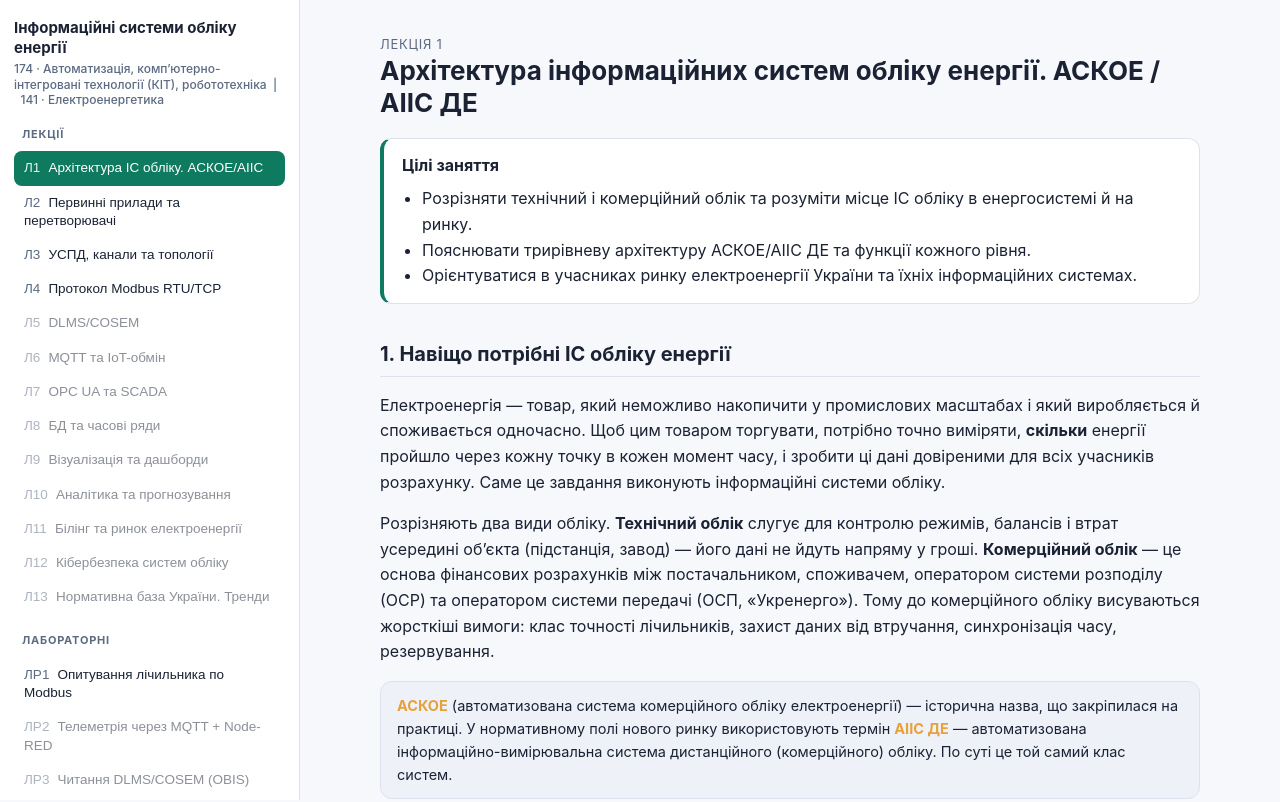
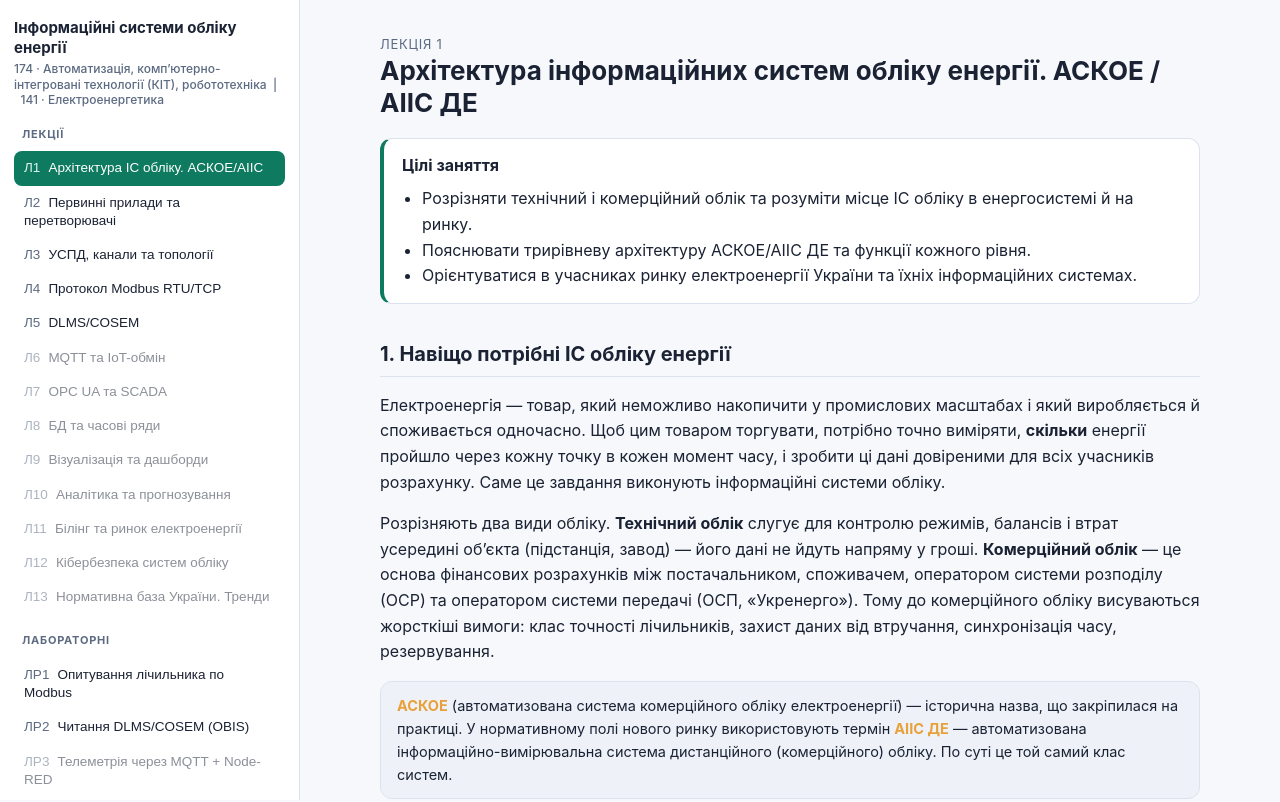
Before and after one commit to alikxus/energo-oblik-kurs, a React (Vite) app: page / in a window 1280 px wide. Shown: the top 802 px of the page. Built offline with nearby package versions, Linux system fonts and the light colour scheme.

Commit message:
Wire in Lecture 5 and Lab 2 (Block D)

```diff
--- a/src/App.jsx
+++ b/src/App.jsx
@@ -3,7 +3,9 @@ import Lecture01 from './lectures/Lecture01.jsx'
 import Lecture02 from './lectures/Lecture02.jsx'
 import Lecture03 from './lectures/Lecture03.jsx'
 import Lecture04 from './lectures/Lecture04.jsx'
+import Lecture05 from './lectures/Lecture05.jsx'
 import Lab01 from './labs/Lab01.jsx'
+import Lab02 from './labs/Lab02.jsx'
 
 // Реєстр вмісту: id → компонент. Готовий пункт = є в CONTENT.
 const CONTENT = {
@@ -11,7 +13,9 @@ const CONTENT = {
   l2: Lecture02,
   l3: Lecture03,
   l4: Lecture04,
+  l5: Lecture05,
   lr1: Lab01,
+  lr2: Lab02,
 }
 
 const LECTURES = [
@@ -32,8 +36,8 @@ const LECTURES = [
 
 const LABS = [
   { id: 'lr1', n: 1, title: 'Опитування лічильника по Modbus' },
-  { id: 'lr2', n: 2, title: 'Телеметрія через MQTT + Node-RED' },
-  { id: 'lr3', n: 3, title: 'Читання DLMS/COSEM (OBIS)' },
+  { id: 'lr2', n: 2, title: 'Читання DLMS/COSEM (OBIS)' },
+  { id: 'lr3', n: 3, title: 'Телеметрія через MQTT + Node-RED' },
   { id: 'lr4', n: 4, title: 'InfluxDB + Grafana дашборд' },
   { id: 'lr5', n: 5, title: 'Прогнозування споживання' },
   { id: 'lr6', n: 6, title: 'Тарифікація + захищеність каналу' },
```
